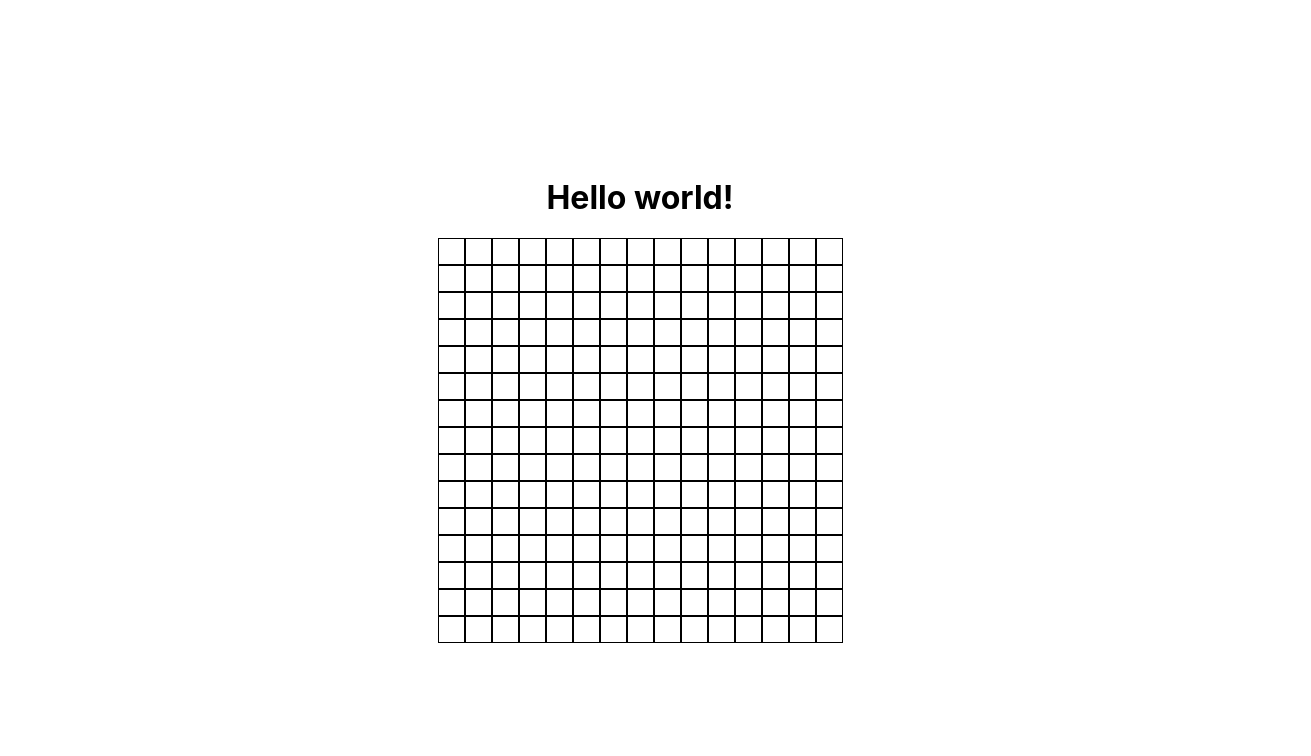
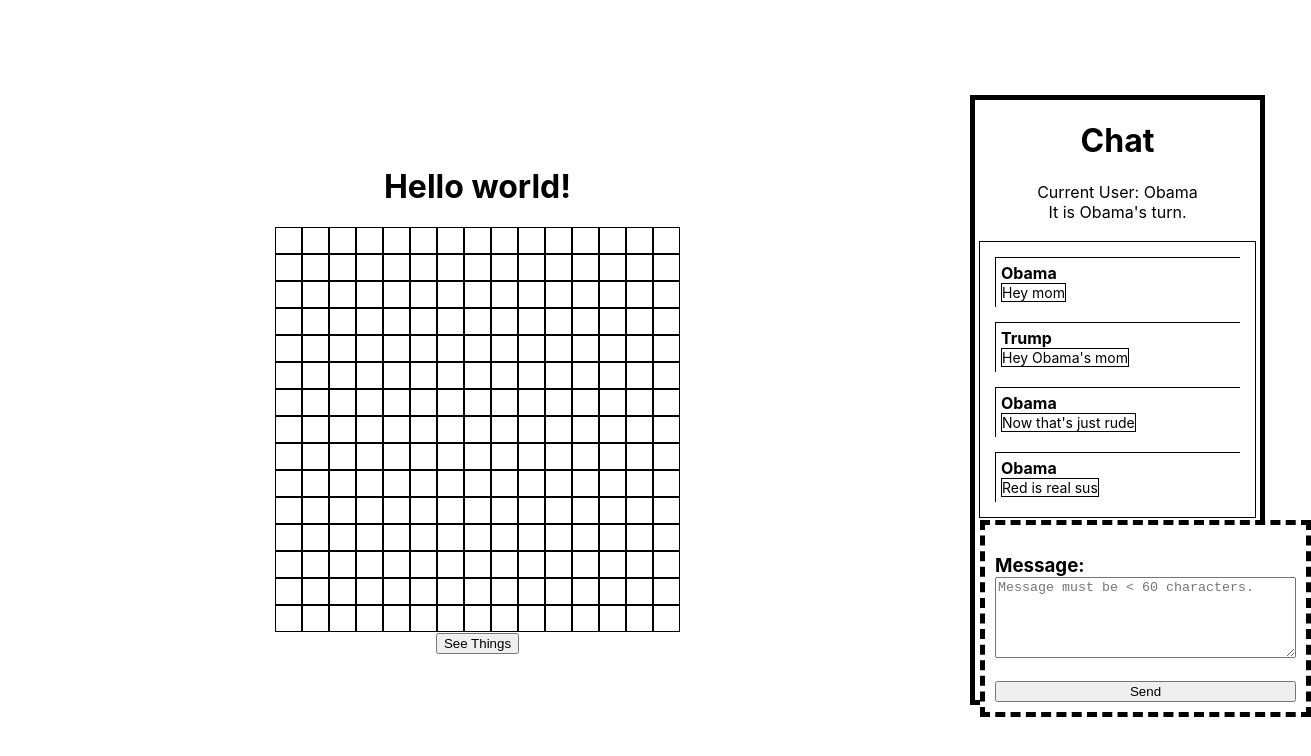
Before and after one commit to StarPleb/night_jenkins, a React (Create React App) app: page /game in a window 1280 px wide. Shown: the top 756 px of the page, 1311 px wide, since content can reach past the window. Built offline with nearby package versions, Linux system fonts and the light colour scheme.

Commit message:
Chat Window
And other things. Like switching to createRoot for rendering.

```diff
--- /dev/null
+++ b/src/Components/ChatBubble.js
@@ -0,0 +1,17 @@
+import React from "react";
+import '../Styles/ChatBubble.css'
+
+export default function ChatBubble(props) {
+
+    return(
+        <div className={"Chat-Bubble"}>
+            <div className={"Sender-View"}>
+                {props.sender}
+            </div>
+            <div className={"Message-View"}>
+                {props.message}
+            </div>
+        </div>
+    )
+
+}
--- /dev/null
+++ b/src/Components/ChatWindow.js
@@ -0,0 +1,93 @@
+import React, {useEffect, useState} from 'react';
+import '../Styles/ChatWindow.css'
+import ChatBubble from "./ChatBubble";
+
+class Chat {
+    constructor(sender, message) {
+        this.sender = sender
+        this.message = message
+        this.timeStamp = Date.now()
+        console.log(this.timeStamp)
+    }
+}
+
+export default function ChatWindow() {
+
+    const [messages, setMessages] = useState([])
+    const [username, setUsername] = useState("Obama")
+    const [message, setMessage] = useState("Red is real sus")
+    const [currentPlayer, setCurrentPlayer] = useState("Obama")
+
+
+
+    useEffect(()=>{
+        console.log("Hello chat!")
+        testing_stuff()
+        let tempArr = []
+        const TestChat = new Chat(username, message)
+        tempArr.push(TestChat)
+        setMessages(tempArr)
+    }, [])
+
+    const handleNameChange = (e) => {
+        setUsername(e.target.value)
+    }
+
+
+    function sendMessage(){
+        alert(message)
+    }
+
+    function addMessage(e){
+        e.preventDefault();
+        testing_stuff()
+        const text_area = document.getElementById("text_area")
+        const typed_message = text_area.value
+        const new_message = new Chat(username, typed_message)
+        setMessages(messages => [...messages, new_message])
+        text_area.value = ""
+
+
+
+    }
+
+    const chats_mapped = messages.map((chat, index)=>{
+        return(
+            <ChatBubble key={chat.timeStamp} sender={chat.sender} message={chat.message}/>
+        )
+    })
+
+    function testing_stuff(){
+        const element = document.getElementById("Chat-Box")
+        console.log(element)
+        console.log(element.scrollTop)
+    }
+
+
+
+
+    return(
+        <div className={"Chat-window"}>
+            <h1>Chat</h1>
+            <h7>Current User: {username}</h7>
+            <h7>It is {currentPlayer}'s turn.</h7>
+            <div className={"Chat-Box"}>
+                <div className={"Scrolling-Window"} id={"Chat-Box"}>
+                    <ChatBubble sender={"Obama"} message={"Hey mom"}/>
+                    <ChatBubble sender={"Trump"} message={"Hey Obama's mom"}/>
+                    <ChatBubble sender={"Obama"} message={"Now that's just rude"}/>
+                    {chats_mapped}
+                </div>
+            </div>
+            <div className={"Action-Box"}>
+                    <form className={"Typing-Portion"} onSubmit={addMessage}>
+                        <h3>
+                            <label htmlFor="text_area">Message:</label><br/>
+                            <textarea id="text_area" name="text_area" placeholder={"Message must be < 60 characters."} rows="5" cols="35"/>
+                        </h3>
+                        <input type="submit" value="Send"/>
+                    </form>
+            </div>
+
+            </div>
+    );}
--- a/src/Components/GamePage.js
+++ b/src/Components/GamePage.js
@@ -1,5 +1,6 @@
 import React, {useEffect, useState} from 'react';
-import '../GamePage.css'
+import '../Styles/GamePage.css'
+import ChatWindow from "./ChatWindow";
 
 export default function GamePage() {
 
@@ -7,6 +8,7 @@ export default function GamePage() {
     const [tokens, setTokens] = useState([[]])
     const [rows, setRows] = useState(15)
     const [columns, setColumns] = useState(15)
+    const [trackedCell, setTrackedCell] = useState(0)
 
     useEffect(()=>{
         console.log("Hello gaming world!")
@@ -47,6 +49,7 @@ export default function GamePage() {
         //onClick event listener for each cell.
         let type = e.target.className
         console.log("Div clicked!", e.target)
+        trackClickedCell(e.target.id)
         if(type === "Cell-alive"){
             type = "Cell-dead"
         }
@@ -57,16 +60,34 @@ export default function GamePage() {
         e.target.className = type
     }
 
+    function trackClickedCell(element_id){
+        let id = parseInt(element_id)
+        for(let i = 0; i < rows; i++){
+            for(let j = 0; j < columns; j++){
+                let new_index = (i*rows + j) + rows
+                if(new_index === id){
+                    setTrackedCell(new_index)
+                    console.log(`${new_index} === ${id}`)
+                }
+            }
+        }
+    }
+
+    function seeTrackedCell(){
+        console.log(trackedCell)
+        const element = document.getElementById(trackedCell.toString())
+        console.log(element)
+    }
+
     const map_array_mapped = map.map((row, rowIdx)=>{
         let new_index_array = []
         return (
-            <div className={"Grid-row"}>
+            <div key={rowIdx} className={"Grid-row"}>
                 {row.map((column, colIdx)=>{
-                    let new_index = rowIdx*rows + colIdx
+                    let new_index = (rowIdx*rows + colIdx) + rows
                     new_index_array.push(new_index)
-                    console.log(new_index)
                     return (
-                        <div className={"Cell-dead"} id={`${new_index}`} onClick={modifyCell}/>
+                        <div className={"Cell-dead"} id={`${new_index}`} key={new_index} onClick={modifyCell}/>
                     )
                 })}
             </div>
@@ -75,10 +96,17 @@ export default function GamePage() {
     })
 
     return(
-        <div className={"Game-page"}>
-            <h1>Hello world!</h1>
-            <div className={"Grid-view"}>
-                {map_array_mapped}
+        <div className={"Entire-Page"}>
+            <div className={"Game-Page"}>
+                <h1>Hello world!</h1>
+                <div className={"Grid-view"}>
+                    {map_array_mapped}
+                </div>
+                <div>
+                    <input type="button" value="See Things" onClick={seeTrackedCell}/>
+                </div>
             </div>
+            <ChatWindow/>
+
         </div>
     );}
--- a/src/Components/SignInPage.js
+++ b/src/Components/SignInPage.js
@@ -1,6 +1,6 @@
 import React from "react";
 import {useEffect, useState} from "react";
-import '../SignInPage.css'
+import '../Styles/SignInPage.css'
 import { useNavigate } from 'react-router-dom';
 
 
--- /dev/null
+++ b/src/Styles/ChatBubble.css
@@ -0,0 +1,39 @@
+
+@media (prefers-reduced-motion: no-preference) {
+    .App-logo {
+        animation: App-logo-spin infinite 20s linear;
+    }
+}
+
+
+.Chat-Bubble {
+    border-style: solid;
+    border-width: thin;
+    border-right: black;
+    border-bottom: black;
+    display: flex;
+    flex: 1;
+    padding: 5px;
+    margin: 15px;
+    flex-direction: column;
+    align-items: center;
+    justify-content: flex-start;
+    background-color: white;
+}
+
+.Sender-View {
+    /*border-style: solid;*/
+    /*border-color: blue;*/
+    /*border-width: thin;*/
+    font-size: 16px;
+    font-weight: bold;
+    align-self: flex-start;
+}
+
+.Message-View {
+    border-style: solid;
+    border-color: black;
+    border-width: thin;
+    font-size: 14px;
+    align-self: flex-start;
+}
--- /dev/null
+++ b/src/Styles/ChatWindow.css
@@ -0,0 +1,90 @@
+
+@media (prefers-reduced-motion: no-preference) {
+    .App-logo {
+        animation: App-logo-spin infinite 20s linear;
+    }
+}
+
+.Chat-window{
+    background-color: white;
+    border-style: solid;
+    border-color: black;
+    border-width: thick;
+    display: flex;
+    flex: 1;
+    flex-direction: column;
+    align-items: center;
+    justify-content: center;
+    margin: 15px;
+    height: 75vh;
+    width: 300px;
+
+}
+
+.Chat-Box{
+    /*border-style: solid;*/
+    /*border-color: blue;*/
+    /*border-width: thin;*/
+    background-color: white;
+    display: flex;
+    flex: 2;
+    height: 69px;
+    width: 275px;
+    margin: 5px;
+    flex-direction: column;
+    align-items: center;
+    justify-content: center;
+
+}
+
+.Scrolling-Window{
+    border-style: solid;
+    border-color: black;
+    border-width: thin;
+    background-color: white;
+    flex-direction: column;
+    align-self: center;
+    width: 100%;
+    overflow-y: scroll;
+
+}
+
+.Action-Box{
+    /*border-style: solid;*/
+    /*border-color: blue;*/
+    /*border-width: thin;*/
+    background-color: white;
+    display: flex;
+    flex: 1;
+    height: 69px;
+    width: 275px;
+    margin: 5px;
+    flex-direction: column;
+    align-items: flex-start;
+    justify-content: center;
+
+}
+
+.Typing-Portion{
+    background-color: white;
+    display: flex;
+    flex: 1;
+    padding: 10px;
+    flex-direction: column;
+    align-self: flex-start;
+    border-style: dashed;
+    border-color: black;
+    border-width: thick;
+}
+
+.Action-Row{
+    background-color: white;
+    display: flex;
+    flex: 1;
+    padding: 10px;
+    flex-direction: column;
+    align-self: flex-start;
+    border-style: dashed;
+    border-color: black;
+    border-width: thick;
+}
--- a/src/GamePage.css
+++ b/src/Styles/GamePage.css
@@ -5,12 +5,24 @@
     }
 }
 
-.Game-page{
+.Game-Page{
     background-color: white;
     display: flex;
+    flex: 4;
+    /*height: 100vh;*/
+    /*width: 100vw;*/
+    flex-direction: column;
+    align-items: center;
+    justify-content: center;
+}
+
+.Entire-Page{
+    background-color: white;
+    display: flex;
+    flex: 1;
     height: 100vh;
     width: 100vw;
-    flex-direction: column;
+    flex-direction: row;
     align-items: center;
     justify-content: center;
 }
--- a/src/index.js
+++ b/src/index.js
@@ -1,14 +1,26 @@
 import React from 'react';
-import ReactDOM from 'react-dom';
+import * as ReactDOMClient from 'react-dom/client';
 import './index.css';
 import App from './App';
 import reportWebVitals from './reportWebVitals';
 
-ReactDOM.render(
-  <React.StrictMode>
-    <App />
-  </React.StrictMode>,
-  document.getElementById('root')
+// ReactDOM.render(
+//   <React.StrictMode>
+//     <App />
+//   </React.StrictMode>,
+//   document.getElementById('root')
+// );
+
+const container = document.getElementById('root');
+
+// Create a root.
+const root = ReactDOMClient.createRoot(container);
+
+// Initial render: Render an element to the root.
+root.render(
+    <React.StrictMode>
+        <App />
+    </React.StrictMode>
 );
 
 // If you want to start measuring performance in your app, pass a function
```
Also changed, not shown: src/Styles/SignInPage.css (renamed from src/SignInPage.css).
